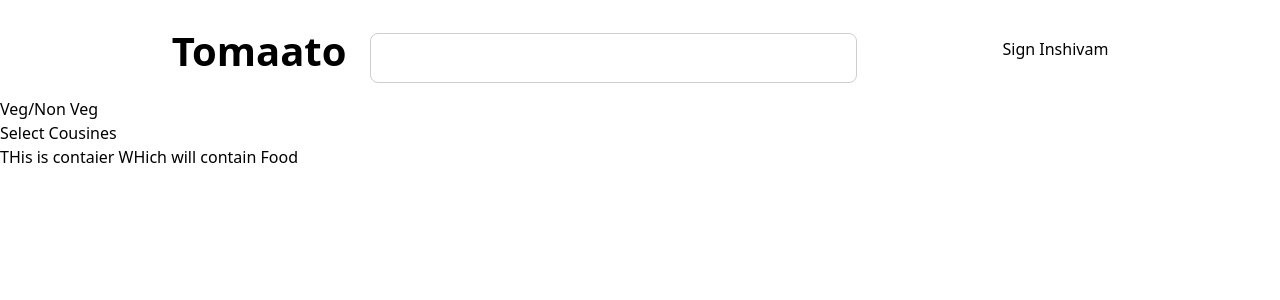
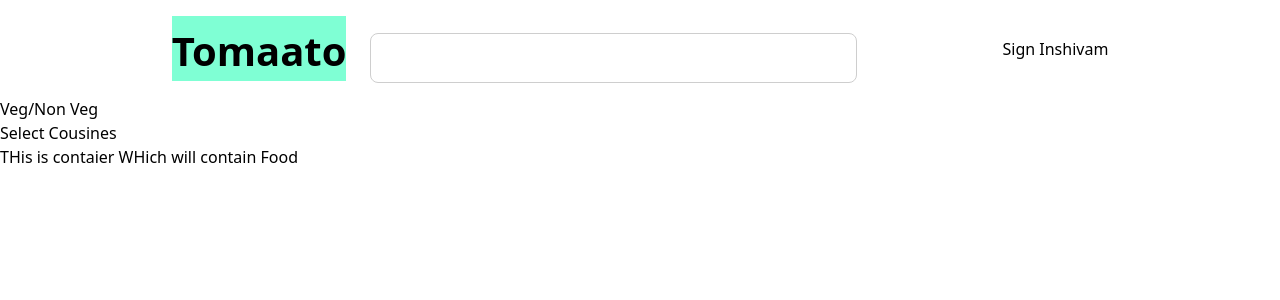
Before and after one commit to dhaneshdhakrey/Tomaato_Food_Order, a React (Create React App) app: page / in a window 1280 px wide. Shown: the top 300 px of the page. Built offline with nearby package versions, Linux system fonts and the light colour scheme.

Commit message:
test
test shivam

```diff
--- a/src/Components/MainDIv/Navbar.module.css
+++ b/src/Components/MainDIv/Navbar.module.css
@@ -12,6 +12,7 @@
     padding-top: 5px;
     font-size: 2.5rem;
     font-weight: bold;
+    background-color: aquamarine;
 }
 
 .SearchBar {
```
